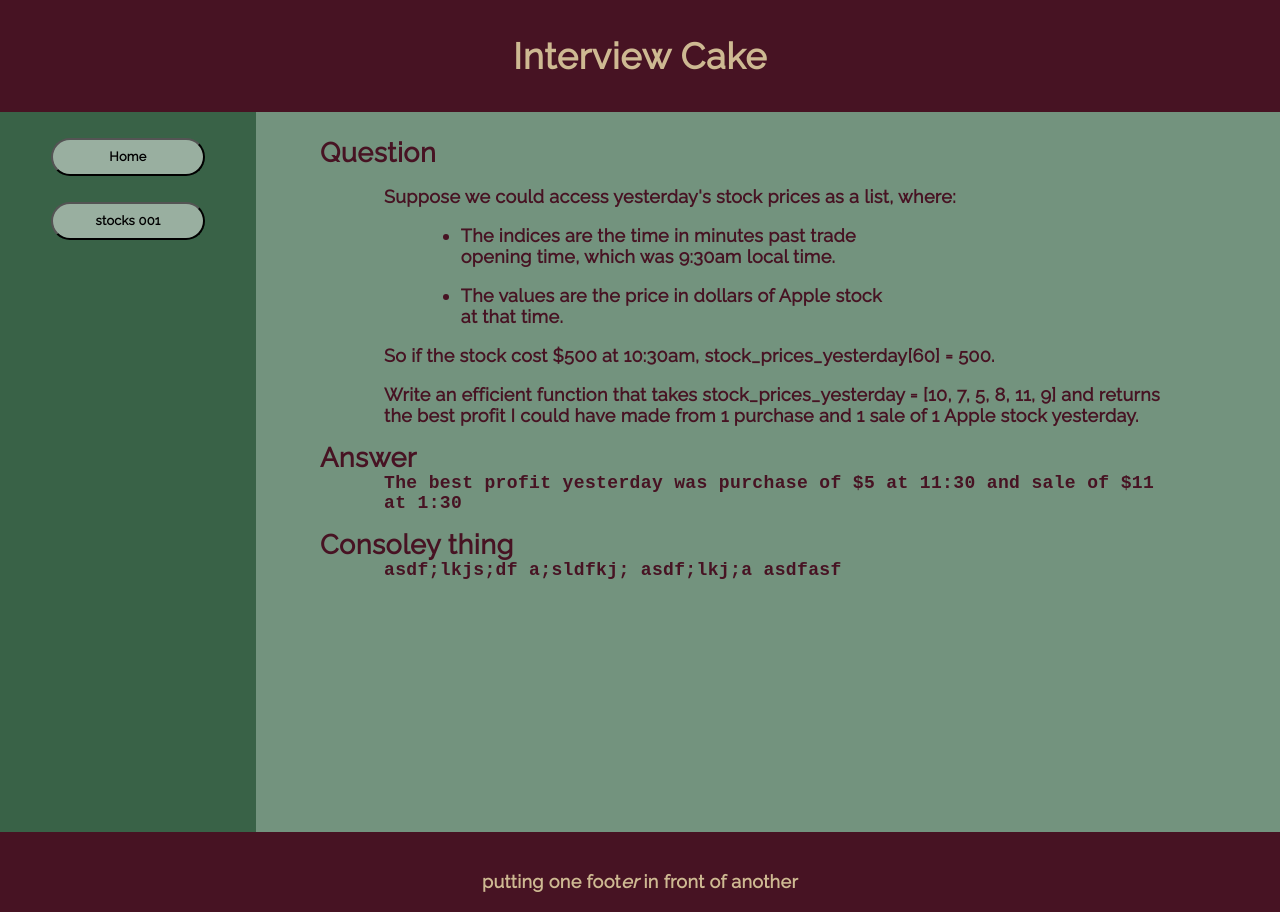
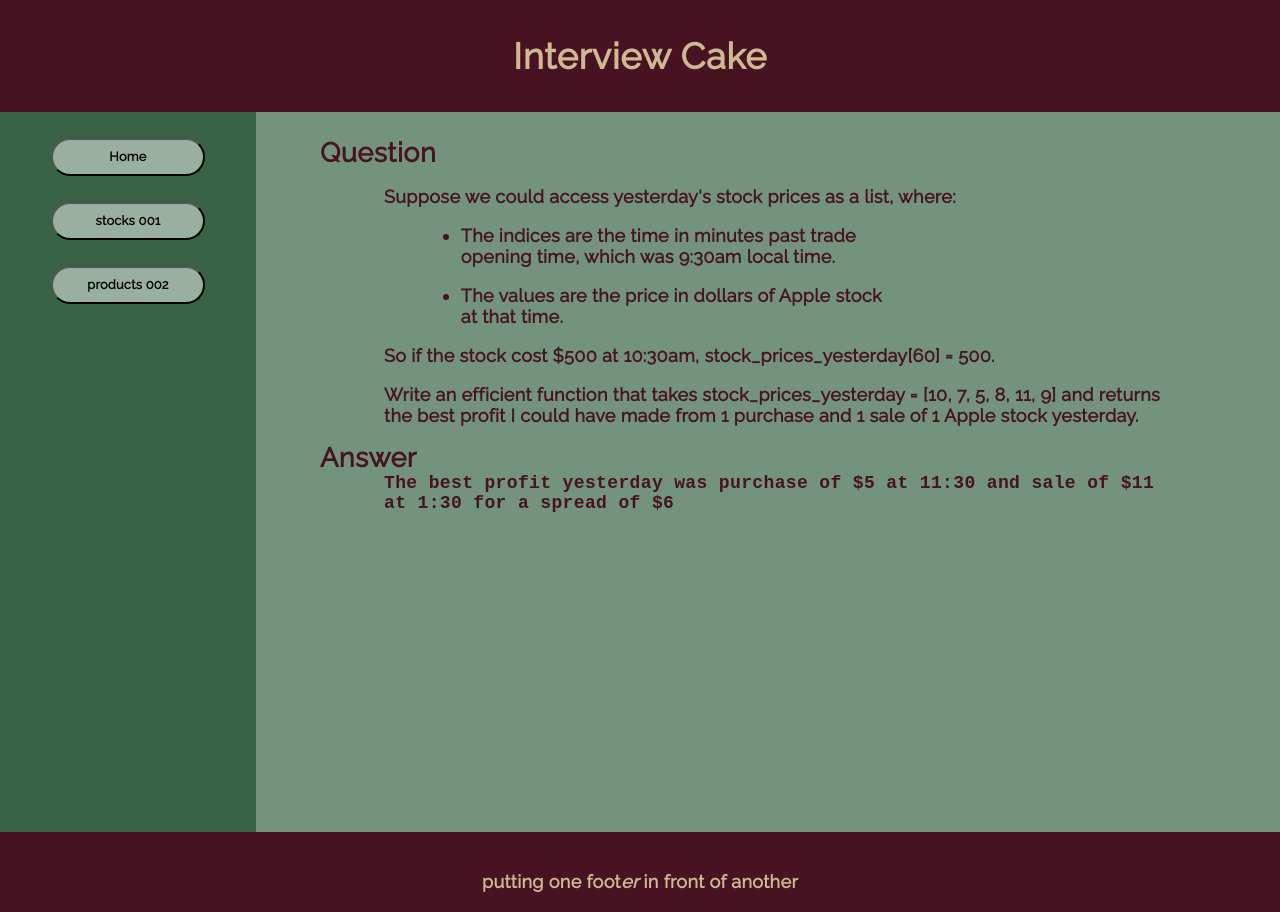
Before and after one commit to tuningmind-tiy/interview-cake, a React (Create React App) app: page / in a window 1280 px wide. Both pictures are taken after a click on the button "stocks 001". Built offline with nearby package versions, Linux system fonts and the light colour scheme; a web font is replaced by a local one.

Commit message:
Create component for products of integers

```diff
--- a/src/App.js
+++ b/src/App.js
@@ -2,15 +2,17 @@
 import './App.css'
 import Home from './components/Home'
 import Stocks from './components/Stocks'
+import Products from './components/Products'
 
 class App extends Component {
   constructor(props) {
     super(props)
     this.state = {
-      active: 'Stocks',
+      active: 'Home',
       screens: {
         Home: <Home />,
-        Stocks: <Stocks />
+        Stocks: <Stocks />,
+        Products: <Products />
       },
       height: 'inherit'
     }
@@ -54,6 +56,7 @@
           <aside style={{height:this.state.height}}>
             <button value='Home' onClick={this.clickhandler}>Home</button>
             <button value='Stocks' onClick={this.clickhandler}>stocks 001</button>
+            <button value='Products' onClick={this.clickhandler}>products 002</button>
           </aside>
         { ActiveScreen }
         </main>
--- /dev/null
+++ b/src/components/Products.js
@@ -0,0 +1,23 @@
+import React, { Component } from 'react'
+
+class Products extends Component {
+
+  thefunction() {
+    return "I am an answer"
+  }
+  render() {
+    return(
+      <section id='mysection'>
+        <h2>Question</h2>
+        <div id='question'>
+          I am a question
+        </div>
+
+        <h2>Answer</h2>
+        <div id='answer' className='code'>{this.thefunction}</div>
+      </section>
+    )
+  }
+}
+
+export default Products
--- a/src/components/Stocks.js
+++ b/src/components/Stocks.js
@@ -2,40 +2,39 @@
 
 class Stocks extends Component {
 
-
-  get_max_profit() {
-    const yesterday = [10, 7, 5, 8, 11, 9]
-    const thing = yesterday.forEach((p, i) => { return(i) })
-    const max = Math.max(...yesterday)
-    const min = Math.min(...yesterday)
-    const sell = Number(9) + yesterday.indexOf(max)
-    const buy = Number(9) + yesterday.indexOf(min)
+  get_max_profit(yesterday) {
+    if (yesterday.length < 2) { return 'You need at least two prices' }
+    let maxSpread = 0
+    let boughtAtLow
+    let soldAtHigh
+    for (let i=0; i<yesterday.length; i++) {
+      let bought = yesterday[i]
+      for (let j=1; j<yesterday.length; j++) {
+        let sold = yesterday[j]
+        let diff = sold - bought
+        if (diff > maxSpread) {
+          maxSpread = diff
+          boughtAtLow = i
+          soldAtHigh = j
+        }
+      }
+    }
+    //const mapthing = yesterday.map((p, i) => { return(i) })
+    const sellTime = Number(9) + (soldAtHigh)
+    const buyTime = Number(9) + (boughtAtLow)
     return ('The best profit yesterday was purchase of '
-            + '$' + min
+            + '$' + yesterday[boughtAtLow]
             + ' at '
-            + buy%12 + ':30'
+            + (buyTime%12) + ':30'
             + ' and sale of '
-            + '$' + max
+            + '$' + yesterday[soldAtHigh]
             + ' at '
-            + sell%12 + ':30')
-  }
-  old_get_max_profit() {
-    const yesterday = [10, 7, 5, 8, 11, 9]
-    const max = Math.max(...yesterday)
-    const min = Math.min(...yesterday)
-    const sell = Number(9) + yesterday.indexOf(max)
-    const buy = Number(9) + yesterday.indexOf(min)
-    return ('The best profit yesterday was purchase of '
-            + '$' + min
-            + ' at '
-            + buy%12 + ':30'
-            + ' and sale of '
-            + '$' + max
-            + ' at '
-            + sell%12 + ':30')
+            + (sellTime%12) + ':30'
+            + ' for a spread of $' + maxSpread)
   }
 
   render() {
+    const yesterday = [10, 7, 5, 8, 11, 9]
     return (
       <section id='mysection'>
         <h2>Question</h2>
@@ -64,11 +63,7 @@
         </div>
 
         <h2>Answer</h2>
-        <div id='answer' className='code'>{this.get_max_profit()}</div>
-
-        <h2>Consoley thing</h2>
-        <div id='console' className='code'>asdf;lkjs;df a;sldfkj; asdf;lkj;a asdfasf{this.console}</div>
-
+        <div id='answer' className='code'>{this.get_max_profit(yesterday)}</div>
 
       </section>
     )
```
